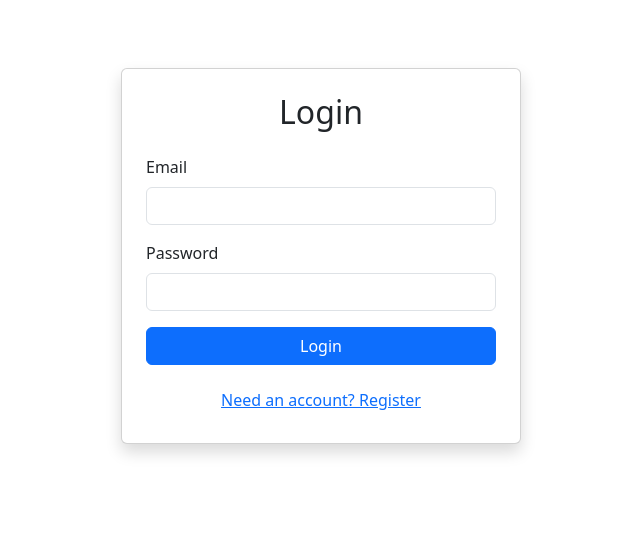
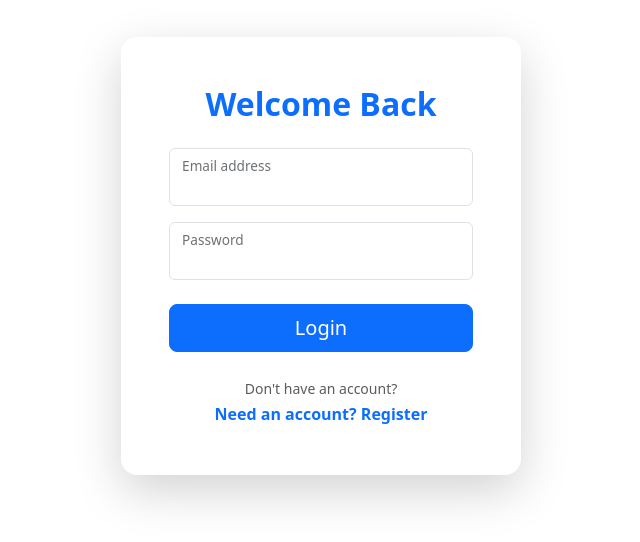
Before and after one commit to Ahmedok/internship-task4, a React (Vite) app in the folder client/: page /login in a window 1280 px wide. Shown: the part 144-686 px from the top of the page, without its empty margins (319-959 px from the left). Built offline with nearby package versions, Linux system fonts and the light colour scheme.

Commit message:
style: Auth forms restyle #1

```diff
--- a/client/src/components/AuthPage.tsx
+++ b/client/src/components/AuthPage.tsx
@@ -47,15 +47,20 @@ export default function AuthPage() {
 
     return (
         <div className="container d-flex justify-content-center align-items-center vh-100">
-            <div className="card shadow p-4" style={{ width: '400px' }}>
-                <h2 className="text-center mb-4">{isLogin ? 'Login' : 'Sign Up'}</h2>
+            <div
+                className="card shadow-lg border-0 rounded-4"
+                style={{ width: '400px', maxWidth: '90%' }}
+            >
+                <div className="card-body p-5">
+                    <h2 className="text-center mb-4 fw-bold text-primary">
+                        {isLogin ? 'Welcome Back' : 'Register'}
+                    </h2>
 
-                {error && <div className="alert alert-danger">{error}</div>}
+                    {error && <div className="alert alert-danger py-2">{error}</div>}
 
                     <form onSubmit={(e) => void handleSubmit(e)}>
                         {!isLogin && (
-                        <div className="mb-3">
-                            <label className="form-label">Name</label>
+                            <div className="form-floating mb-3">
                                 <input
                                     type="text"
                                     className="form-control"
@@ -65,10 +70,10 @@ export default function AuthPage() {
                                         setFormData({ ...formData, name: e.target.value });
                                     }}
                                 />
+                                <label htmlFor="floatingName">Full Name</label>
                             </div>
                         )}
-                    <div className="mb-3">
-                        <label className="form-label">Email</label>
+                        <div className="form-floating mb-3">
                             <input
                                 type="email"
                                 className="form-control"
@@ -78,9 +83,9 @@ export default function AuthPage() {
                                     setFormData({ ...formData, email: e.target.value });
                                 }}
                             />
+                            <label htmlFor="floatingEmail">Email address</label>
                         </div>
-                    <div className="mb-3">
-                        <label className="form-label">Password</label>
+                        <div className="form-floating mb-4">
                             <input
                                 type="password"
                                 className="form-control"
@@ -90,16 +95,20 @@ export default function AuthPage() {
                                     setFormData({ ...formData, password: e.target.value });
                                 }}
                             />
+                            <label htmlFor="floatingPassword">Password</label>
                         </div>
-                    <button type="submit" className="btn btn-primary w-100">
+                        <button type="submit" className="btn btn-primary w-100 btn-lg rounded-3">
                             {isLogin ? 'Login' : 'Register'}
                         </button>
                     </form>
 
-                <div className="text-center mt-3">
+                    <div className="text-center mt-4">
+                        <span className="text-muted small">
+                            {isLogin ? "Don't have an account? " : 'Already have an account? '}
+                        </span>
                         <button
                             type="button"
-                        className="btn btn-link"
+                            className="btn btn-link p-0 text-decoration-none fw-bold"
                             onClick={() => {
                                 setIsLogin(!isLogin);
                             }}
@@ -109,5 +118,6 @@ export default function AuthPage() {
                     </div>
                 </div>
             </div>
+        </div>
     );
 }
```
Lines whose indentation alone changed are shown as unchanged.
